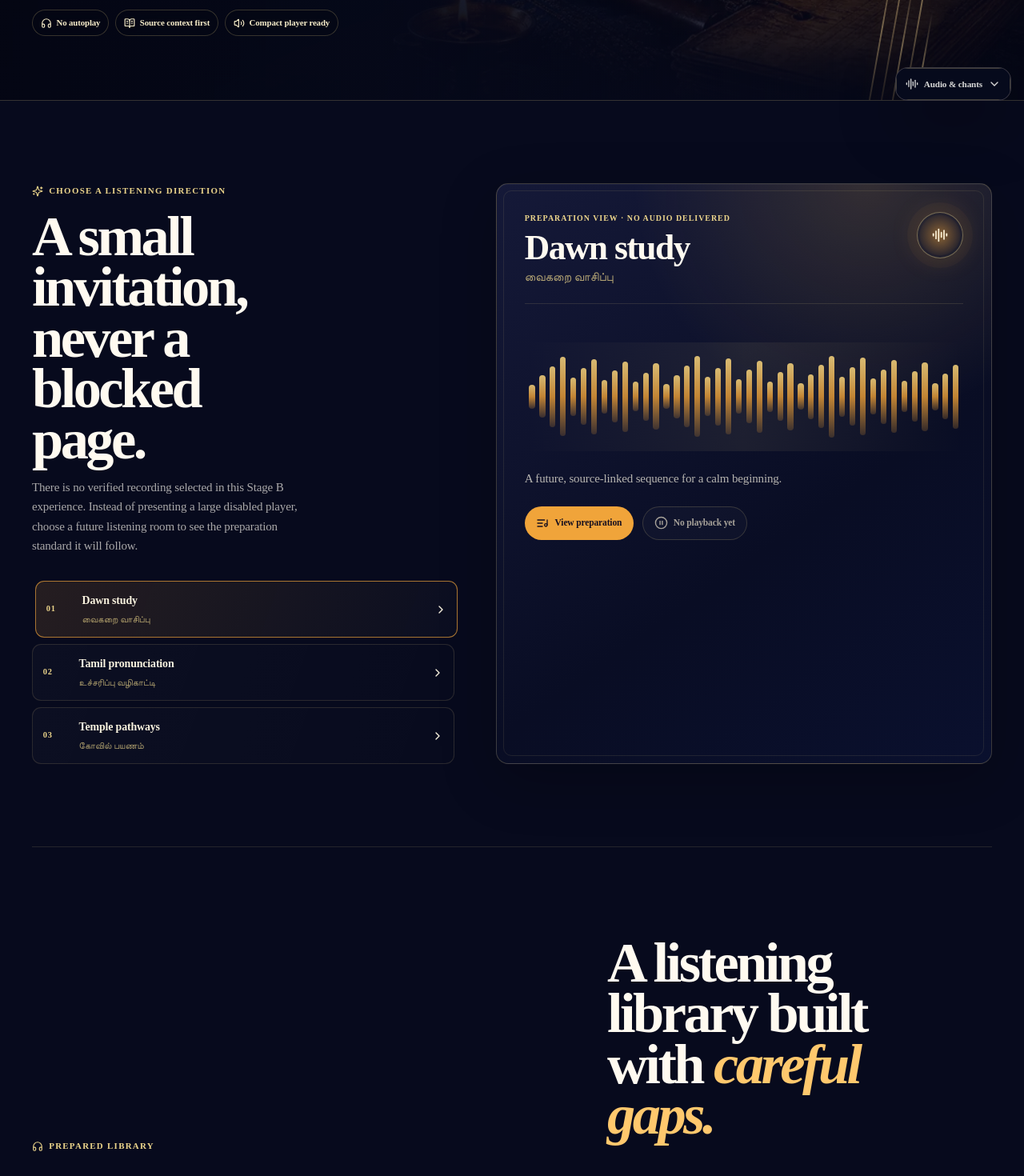
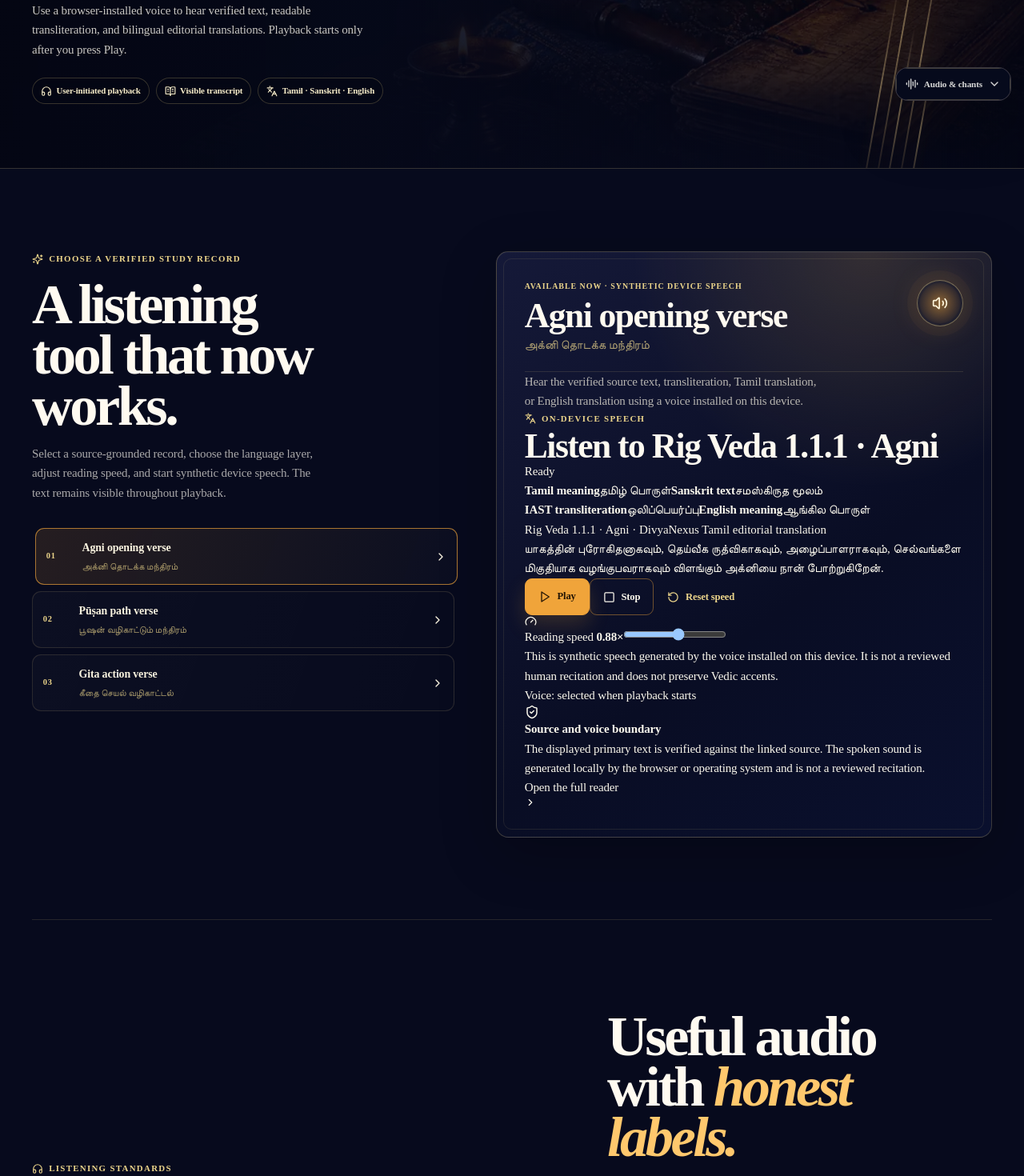
Before and after one commit to ssakthivel02/DivyaNexus, a React (Vite) app in the folder client/: page /audio in a window 1280 px wide. Shown: the part 660-2130 px from the top of the page at 80% size. Built offline with nearby package versions, Linux system fonts and the light colour scheme.

Commit message:
feat: replace audio placeholder with multilingual device speech

```diff
--- a/client/src/pages/Audio.tsx
+++ b/client/src/pages/Audio.tsx
@@ -1,62 +1,165 @@
 /**
- * Divine Observatory Cinema: Audio is a ceremonial listening room, not an empty disabled player.
- * Warm lamp imagery, waveform geometry, provenance labels, and compact interactions preserve the brand's source-first ethos.
+ * DivyaNexus audio provides user-initiated synthetic speech for accessible study.
+ * It never labels a device voice as a reviewed human recitation.
  */
-import { useState } from "react";
-import { AudioLines, BookOpenText, ChevronRight, CirclePause, Headphones, ListMusic, Play, Sparkles, Volume2 } from "lucide-react";
+import { useMemo, useState } from "react";
+import { AudioLines, BookOpenText, ChevronRight, Headphones, Languages, ShieldCheck, Sparkles, Volume2 } from "lucide-react";
 import { Link } from "wouter";
+import { SpeechControls, type SpeechItem } from "@/components/SpeechControls";
 import { ASSETS } from "@/data/content";
+import { verifiedScriptureRecords } from "@/data/verifiedScripture";
 
 const listeningRooms = [
-  { id: "dawn", label: "Dawn study", tamil: "வைகறை வாசிப்பு", detail: "A future, source-linked sequence for a calm beginning.", accent: "saffron" },
-  { id: "pronunciation", label: "Tamil pronunciation", tamil: "உச்சரிப்பு வழிகாட்டி", detail: "Planned recordings will pair a reviewed voice with visible text.", accent: "sky" },
-  { id: "temple", label: "Temple pathways", tamil: "கோவில் பயணம்", detail: "Future ambience will always show its recording context and rights status.", accent: "gold" },
+  {
+    id: "agni",
+    recordId: "rig-veda-1-1-1",
+    label: "Agni opening verse",
+    tamil: "அக்னி தொடக்க மந்திரம்",
+    detail: "Hear the verified source text, transliteration, Tamil translation, or English translation using a voice installed on this device.",
+    accent: "saffron",
+  },
+  {
+    id: "pusan",
+    recordId: "rig-veda-1-42",
+    label: "Pūṣan path verse",
+    tamil: "பூஷன் வழிகாட்டும் மந்திரம்",
+    detail: "Compare the original text with a readable transliteration and bilingual editorial translation.",
+    accent: "sky",
+  },
+  {
+    id: "gita",
+    recordId: "gita-2-47",
+    label: "Gita action verse",
+    tamil: "கீதை செயல் வழிகாட்டல்",
+    detail: "Listen to the verified Sanskrit text and the clearly labelled Tamil and English editorial translations.",
+    accent: "gold",
+  },
 ] as const;
 
+function buildSpeechItems(recordId: string): SpeechItem[] {
+  const record = verifiedScriptureRecords[recordId];
+  if (!record) return [];
+
+  return [
+    {
+      id: `${record.id}-tamil`,
+      label: "Tamil meaning",
+      tamilLabel: "தமிழ் பொருள்",
+      text: record.tamilTranslation,
+      lang: "ta-IN",
+      rate: 0.82,
+      sourceLabel: `${record.title} · DivyaNexus Tamil editorial translation`,
+    },
+    {
+      id: `${record.id}-sanskrit`,
+      label: "Sanskrit text",
+      tamilLabel: "சமஸ்கிருத மூலம்",
+      text: record.originalText,
+      lang: "sa-IN",
+      rate: 0.72,
+      sourceLabel: `${record.title} · verified primary text; accents not preserved by device speech`,
+    },
+    {
+      id: `${record.id}-iast`,
+      label: "IAST transliteration",
+      tamilLabel: "ஒலிப்பெயர்ப்பு",
+      text: record.transliteration,
+      lang: "en-GB",
+      rate: 0.7,
+      sourceLabel: `${record.title} · readable Latin transliteration`,
+    },
+    {
+      id: `${record.id}-english`,
+      label: "English meaning",
+      tamilLabel: "ஆங்கில பொருள்",
+      text: record.englishTranslation,
+      lang: "en-GB",
+      rate: 0.88,
+      sourceLabel: `${record.title} · DivyaNexus English editorial translation`,
+    },
+  ];
+}
+
 export default function Audio() {
-  const [activeRoom, setActiveRoom] = useState<(typeof listeningRooms)[number]["id"]>("dawn");
-  const [detailOpen, setDetailOpen] = useState(false);
+  const [activeRoom, setActiveRoom] = useState<(typeof listeningRooms)[number]["id"]>("agni");
   const selected = listeningRooms.find((room) => room.id === activeRoom) ?? listeningRooms[0];
+  const record = verifiedScriptureRecords[selected.recordId];
+  const speechItems = useMemo(() => buildSpeechItems(selected.recordId), [selected.recordId]);
 
-  return <main id="main-content" className="page-main audio-cinema">
+  return (
+    <main id="main-content" className="page-main audio-cinema audio-cinema--live">
       <section className="audio-cinema__hero">
         <img src={ASSETS.audio} alt="A warm oil lamp illuminating a quiet listening space" fetchPriority="high" />
         <div className="audio-cinema__veil" />
         <div className="audio-cinema__waves" aria-hidden="true"><span /><span /><span /><span /><span /></div>
         <div className="audio-cinema__hero-copy">
-        <p className="scene-kicker"><AudioLines size={14} aria-hidden="true" />Ceremonial listening room</p>
-        <p className="audio-cinema__tamil" lang="ta">ஒலிக்கு முன் அதன் ஆதாரத்தை அறியுங்கள்</p>
-        <h1>Listening begins with <em>context.</em></h1>
-        <p>Prepare a path for recitation, pronunciation, and reflection while keeping recording provenance, transcript status, and rights information visible before playback exists.</p>
-        <div className="audio-cinema__hero-meta"><span><Headphones size={14} aria-hidden="true" />No autoplay</span><span><BookOpenText size={14} aria-hidden="true" />Source context first</span><span><Volume2 size={14} aria-hidden="true" />Compact player ready</span></div>
+          <p className="scene-kicker"><AudioLines size={14} aria-hidden="true" />Working multilingual listening room</p>
+          <p className="audio-cinema__tamil" lang="ta">தமிழ், சமஸ்கிருதம், ஆங்கிலம் — கேட்டு படியுங்கள்</p>
+          <h1>Read, listen, and compare <em>with context.</em></h1>
+          <p>Use a browser-installed voice to hear verified text, readable transliteration, and bilingual editorial translations. Playback starts only after you press Play.</p>
+          <div className="audio-cinema__hero-meta">
+            <span><Headphones size={14} aria-hidden="true" />User-initiated playback</span>
+            <span><BookOpenText size={14} aria-hidden="true" />Visible transcript</span>
+            <span><Languages size={14} aria-hidden="true" />Tamil · Sanskrit · English</span>
+          </div>
         </div>
       </section>
 
-    <section className="audio-cinema__console" aria-label="Audio experience preview">
+      <section className="audio-cinema__console" aria-label="Multilingual audio practice">
         <div className="audio-cinema__console-copy">
-        <p className="scene-kicker"><Sparkles size={14} aria-hidden="true" />Choose a listening direction</p>
-        <h2>A small invitation, never a blocked page.</h2>
-        <p>There is no verified recording selected in this Stage B experience. Instead of presenting a large disabled player, choose a future listening room to see the preparation standard it will follow.</p>
-        <div className="audio-cinema__room-list" role="tablist" aria-label="Listening directions">
-          {listeningRooms.map((room, index) => <button key={room.id} role="tab" aria-selected={activeRoom === room.id} className={activeRoom === room.id ? "is-active" : ""} onClick={() => setActiveRoom(room.id)}><span>0{index + 1}</span><div><strong>{room.label}</strong><small lang="ta">{room.tamil}</small></div><ChevronRight size={16} aria-hidden="true" /></button>)}
+          <p className="scene-kicker"><Sparkles size={14} aria-hidden="true" />Choose a verified study record</p>
+          <h2>A listening tool that now works.</h2>
+          <p>Select a source-grounded record, choose the language layer, adjust reading speed, and start synthetic device speech. The text remains visible throughout playback.</p>
+          <div className="audio-cinema__room-list" role="tablist" aria-label="Verified study records">
+            {listeningRooms.map((room, index) => (
+              <button
+                key={room.id}
+                role="tab"
+                aria-selected={activeRoom === room.id}
+                className={activeRoom === room.id ? "is-active" : ""}
+                onClick={() => setActiveRoom(room.id)}
+              >
+                <span>0{index + 1}</span>
+                <div><strong>{room.label}</strong><small lang="ta">{room.tamil}</small></div>
+                <ChevronRight size={16} aria-hidden="true" />
+              </button>
+            ))}
           </div>
         </div>
-      <div className="audio-cinema__deck" aria-live="polite">
-        <div className="audio-cinema__deck-top"><div><p className="audio-cinema__status">Preparation view · no audio delivered</p><h3>{selected.label}</h3><p lang="ta">{selected.tamil}</p></div><span className={`audio-cinema__orb audio-cinema__orb--${selected.accent}`} aria-hidden="true"><AudioLines size={20} /></span></div>
-        <div className="audio-cinema__waveform" aria-label="Future waveform preview" role="img">{Array.from({ length: 42 }, (_, index) => <i key={index} style={{ height: `${22 + ((index * 17) % 55)}%` }} />)}</div>
+
+        <div className="audio-cinema__deck audio-cinema__deck--working" aria-live="polite">
+          <div className="audio-cinema__deck-top">
+            <div>
+              <p className="audio-cinema__status">Available now · synthetic device speech</p>
+              <h3>{selected.label}</h3>
+              <p lang="ta">{selected.tamil}</p>
+            </div>
+            <span className={`audio-cinema__orb audio-cinema__orb--${selected.accent}`} aria-hidden="true"><Volume2 size={20} /></span>
+          </div>
           <p className="audio-cinema__deck-detail">{selected.detail}</p>
-        <div className="audio-cinema__deck-controls"><button className="audio-cinema__metadata-button" onClick={() => setDetailOpen((open) => !open)} aria-expanded={detailOpen}><ListMusic size={16} aria-hidden="true" />{detailOpen ? "Hide preparation" : "View preparation"}</button><button className="audio-cinema__inactive-control" aria-label="Playback is unavailable until a reviewed recording is added" title="Playback will become available only when a reviewed recording is published"><CirclePause size={17} aria-hidden="true" />No playback yet</button></div>
-        {detailOpen && <div className="audio-cinema__preparation"><p><strong>Required before publication:</strong> reviewed recording, transcript, pronunciation notes, rights record, source attachment, and a non-autoplay playback setting.</p><Link href="/sources">Read the source method <ChevronRight size={14} aria-hidden="true" /></Link></div>}
+          <SpeechControls items={speechItems} title={`Listen to ${record?.title ?? selected.label}`} />
+          <div className="audio-cinema__source-card">
+            <ShieldCheck size={18} aria-hidden="true" />
+            <div>
+              <strong>Source and voice boundary</strong>
+              <p>The displayed primary text is verified against the linked source. The spoken sound is generated locally by the browser or operating system and is not a reviewed recitation.</p>
+              <Link href={`${record ? "/rig-veda" : "/scriptures"}?record=${selected.recordId}`}>Open the full reader <ChevronRight size={14} aria-hidden="true" /></Link>
+            </div>
+          </div>
         </div>
       </section>
 
       <section className="audio-cinema__collection" aria-labelledby="audio-collection-title">
-      <div><p className="scene-kicker"><Headphones size={14} aria-hidden="true" />Prepared library</p><h2 id="audio-collection-title">A listening library built with <em>careful gaps.</em></h2></div>
+        <div>
+          <p className="scene-kicker"><Headphones size={14} aria-hidden="true" />Listening standards</p>
+          <h2 id="audio-collection-title">Useful audio with <em>honest labels.</em></h2>
+        </div>
         <div className="audio-cinema__collection-grid">
-        <article><span>01</span><h3>Recitation context</h3><p>Every future track will identify whether it is recitation, a translation reading, commentary, or guided reflection.</p></article>
-        <article><span>02</span><h3>Transcript & pronunciation</h3><p>Text, transliteration, and pronunciation cues are planned as companion layers—not decorative metadata.</p></article>
-        <article><span>03</span><h3>Continue respectfully</h3><p>When audio is available, browser-local progress can resume without making devotional content autoplay.</p></article>
+          <article><span>01</span><h3>Transcript always visible</h3><p>Tamil, Sanskrit, transliteration, and English remain readable while the device voice speaks.</p></article>
+          <article><span>02</span><h3>Playback under your control</h3><p>No autoplay. Play, pause, resume, stop, and reading-speed controls remain available.</p></article>
+          <article><span>03</span><h3>No false recitation claim</h3><p>Synthetic speech supports accessibility and study; it is not presented as traditional or teacher-reviewed chanting.</p></article>
         </div>
       </section>
-  </main>;
+    </main>
+  );
 }
```
Lines whose indentation alone changed are shown as unchanged.
